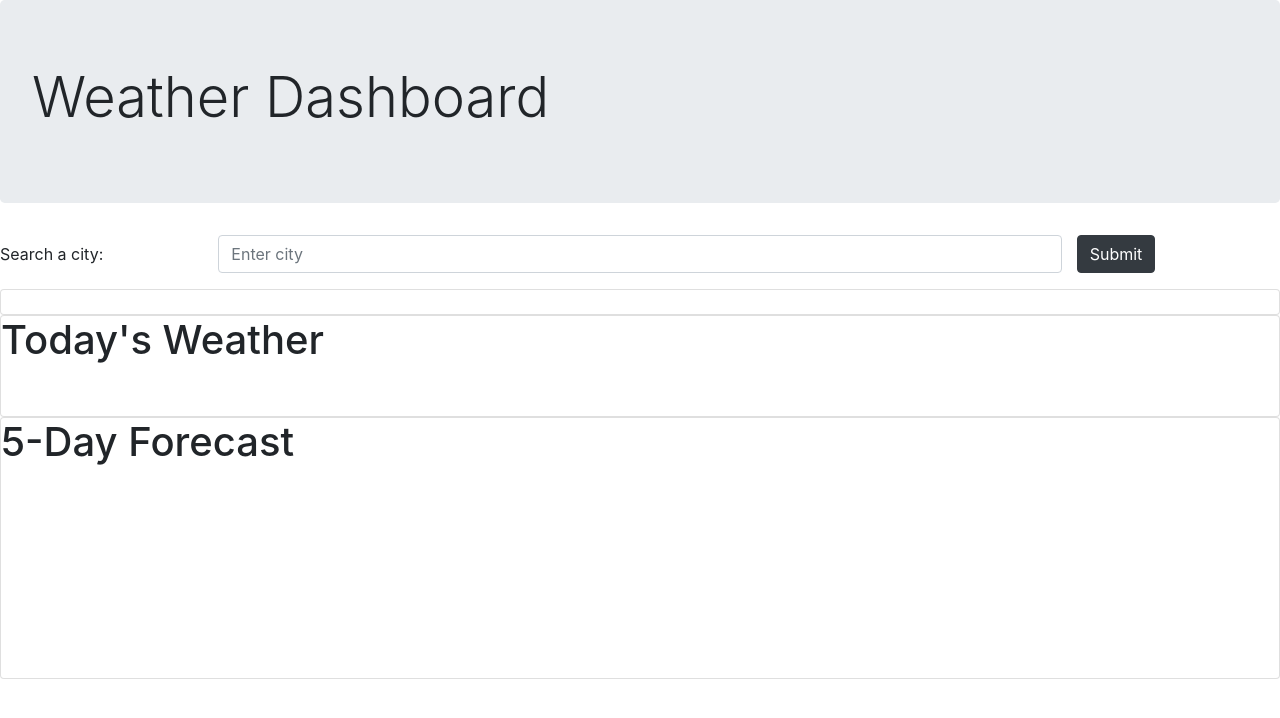
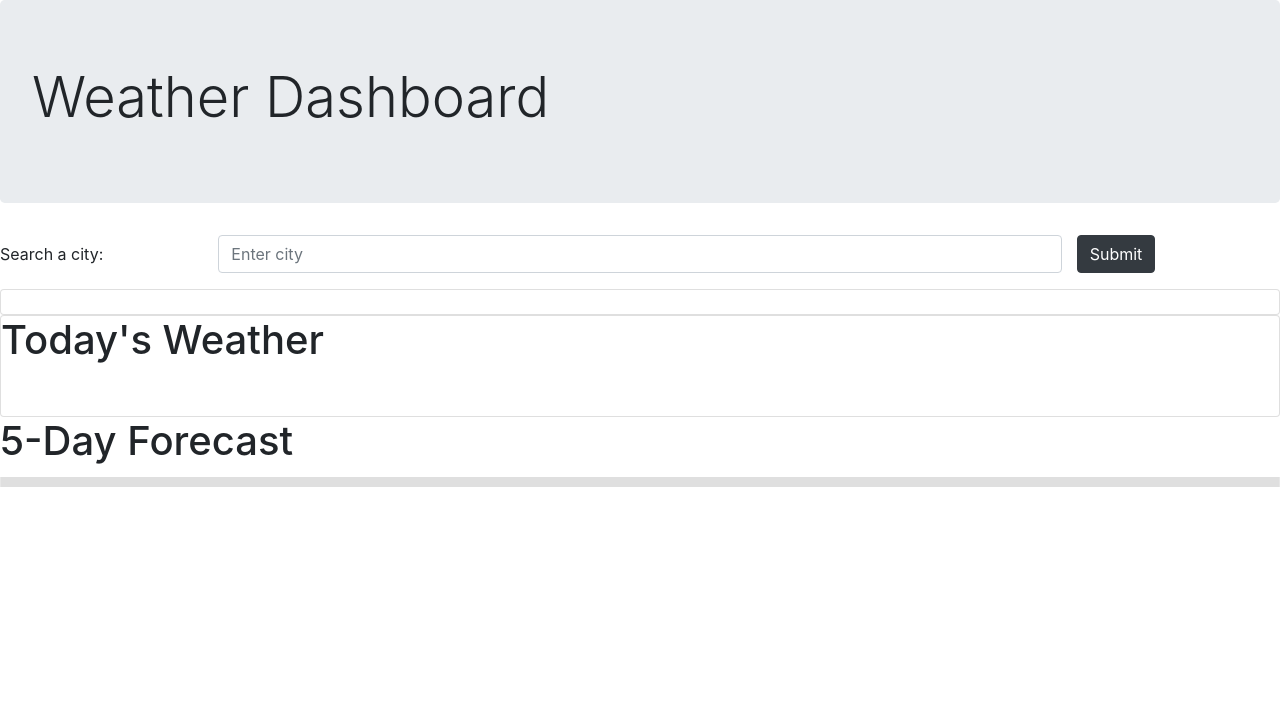
Before and after one commit to maggierdelaney/module-6-weather, a plain HTML site: page assets/index.html in a window 1280 px wide. Drawn offline with nearby package versions, Linux system fonts and the light colour scheme.

Commit message:
eighth commit, final

```diff
--- a/assets/index.html
+++ b/assets/index.html
@@ -25,7 +25,7 @@
                 <input class="form-control" id="search-city" type="text" name="text" placeholder="Enter city"/>
             </div>
             <div>
-                <button type="button" class="btn btn-dark" id="search-button">Submit</button>
+                <button type="submit" class="btn btn-dark" id="search-button">Submit</button>
             </div>
         </form>
     </div>
@@ -37,13 +37,13 @@
         <h1 class="card-title">Today's Weather</h1>
         <div id="today-weather" class="card-body"></div>
       </div>
-      <div class="card">
+      <div>
         <h1 class="card-title">5-Day Forecast</h1>
-        <div class="card-body" id="future-weather"></div>
-        <div class="card-body" id="future-weather2"></div>
-        <div class="card-body" id="future-weather3"></div>
-        <div class="card-body" id="future-weather4"></div>
-        <div class="card-body" id="future-weather5"></div>
+        <div class="card" id="future-weather"></div>
+        <div class="card" id="future-weather2"></div>
+        <div class="card" id="future-weather3"></div>
+        <div class="card" id="future-weather4"></div>
+        <div class="card" id="future-weather5"></div>
       </div>
     </div>
   </main>
--- a/assets/js/script.js
+++ b/assets/js/script.js
@@ -3,19 +3,21 @@ var searchCity = document.getElementById("search-city");
 var searchButton = document.getElementById("search-button");
 var cityList = document.getElementById("city-list");
 var APIkey = "63372ec60a804168fdfd9bc2b9e87df2"
+//variable for today's weather
 var todayWeather = document.getElementById("today-weather");
+//variables for the 5 day forecast
 var futureWeather = document.getElementById("future-weather");
 var futureWeather2 = document.getElementById("future-weather2");
 var futureWeather3 = document.getElementById("future-weather3");
 var futureWeather4 = document.getElementById("future-weather4");
 var futureWeather5 = document.getElementById("future-weather5");
 
-
 var savedCityList = localStorage.getItem("city-list")
     ? JSON.parse(localStorage.getItem("city-list"))
     : [];
 
 searchForm.addEventListener("submit", (event) => {
+    console.log("hello");
     event.preventDefault();
     savedCityList.push(searchCity.value);
     localStorage.setItem("city-list", JSON.stringify(savedCityList));
@@ -153,5 +155,3 @@ function getWeatherApi(cityName) {
                 })
         });
 }
-
-//future weather will need: date, icon, temp, wind speed, humidity
```
Also changed, not shown: assets/images/first-city.png (added), assets/images/forecast.png (added), assets/images/old-city.png (added), 1 other file.
